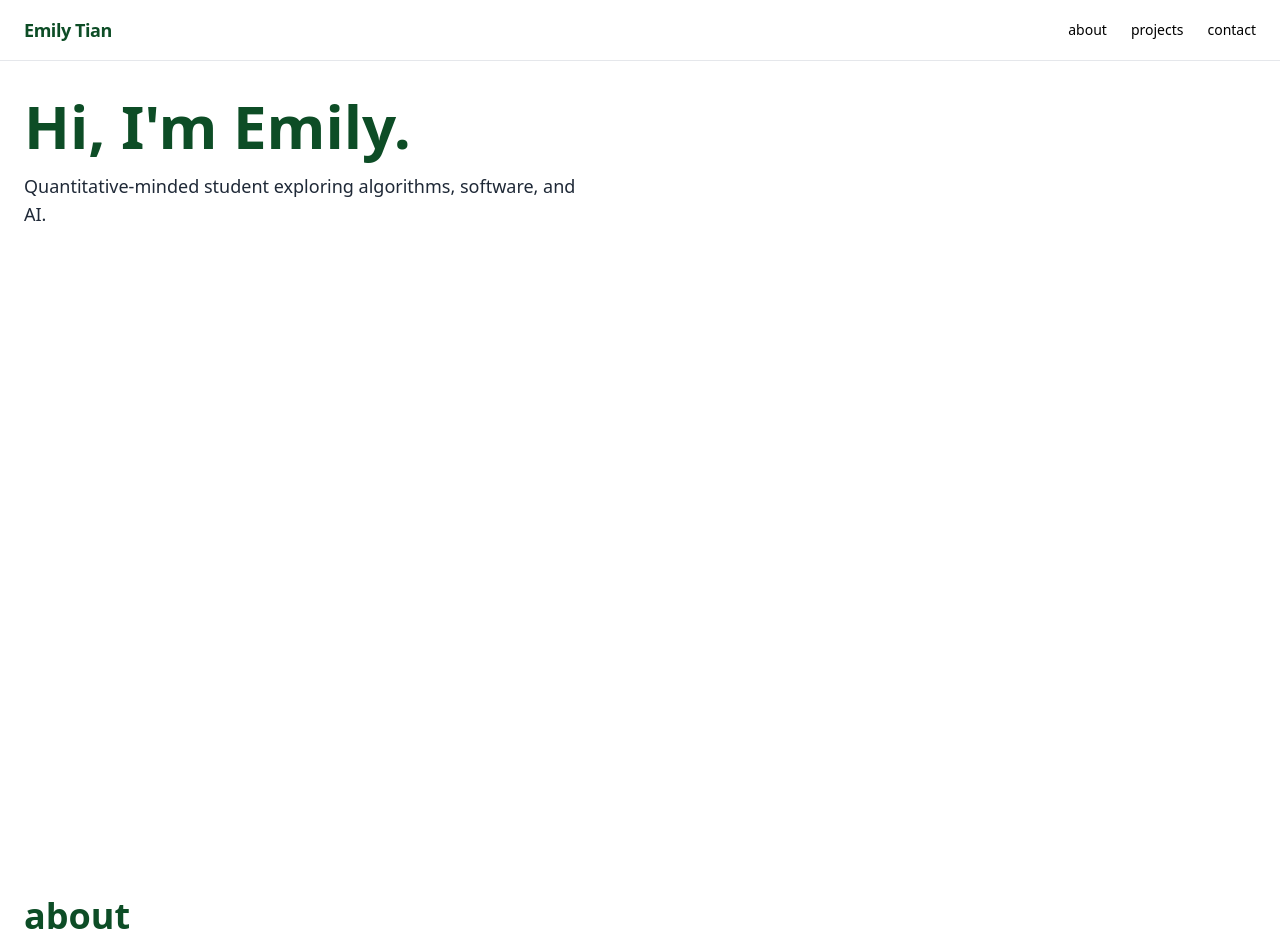
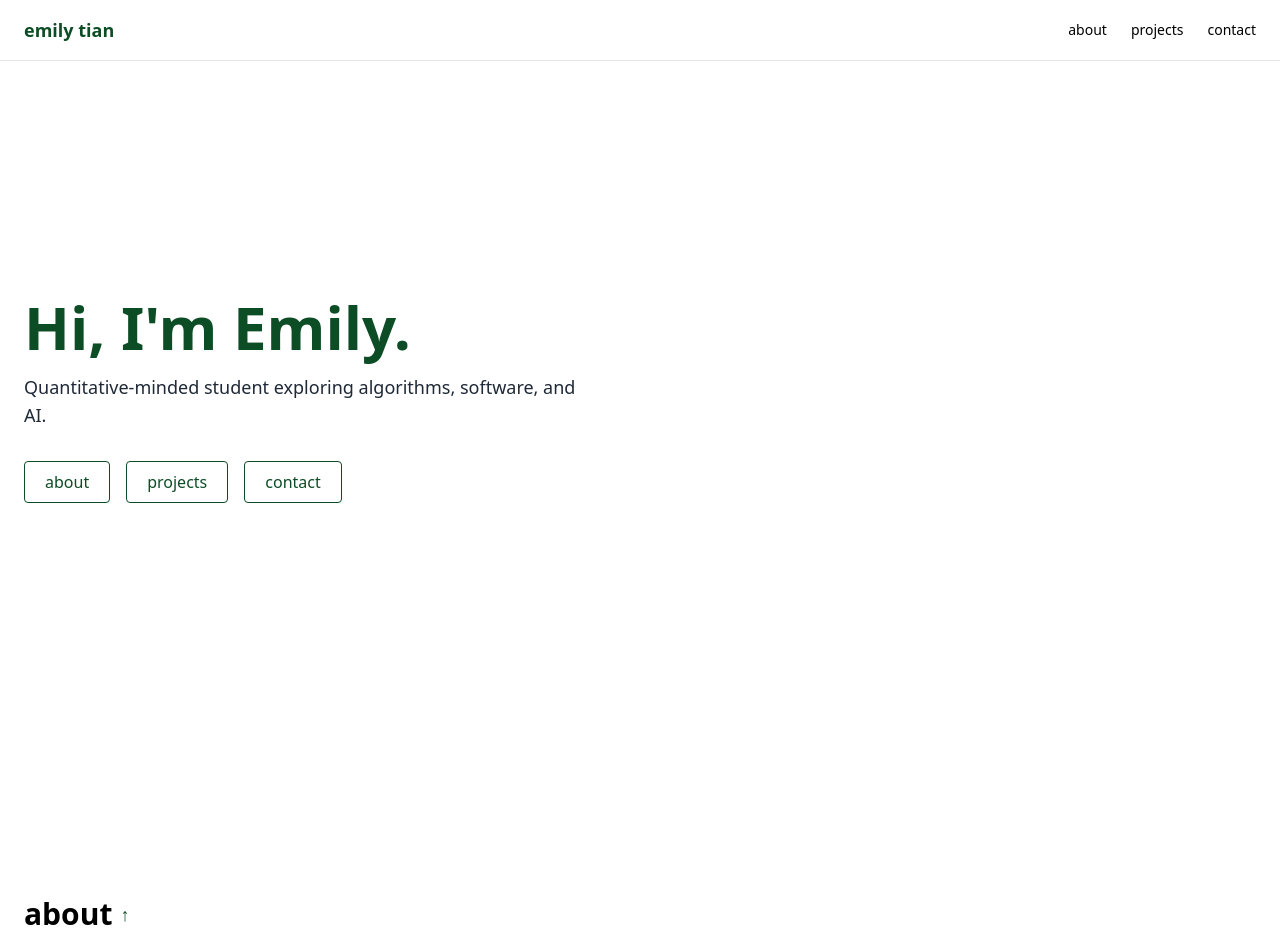
Before and after one commit to eyt44/emily-portfolio, a React (Vite) app: page / in a window 1280 px wide. Shown: the top 952 px of the page. Built offline with nearby package versions, Linux system fonts and the light colour scheme.

Commit message:
Finish navbar design, typewriter effect, navigation buttons, and UI polish

```diff
--- a/src/components/About.jsx
+++ b/src/components/About.jsx
@@ -5,7 +5,10 @@ export default function About() {
 
   return (
     <section id="about" className="min-h-screen px-6 py-24 reveal">
-      <h2 className="text-4xl font-bold text-forest mb-6">about</h2>
+      <h2 className="text-3xl font-semibold mb-4 flex items-center gap-2">
+        about
+        <a href="#hero" className="text-forest hover:underline underline-offset-4 text-lg">↑</a>
+      </h2>
 
       <p className="text-gray-800 max-w-3xl leading-relaxed">
         I'm a first-year at Yale studying mathematics and computer science and their
--- a/src/components/Contact.jsx
+++ b/src/components/Contact.jsx
@@ -21,7 +21,10 @@ export default function Contact() {
 
   return (
     <section id="contact" className="min-h-screen px-6 py-24 reveal">
-      <h2 className="text-4xl font-bold text-forest mb-6">contact</h2>
+      <h2 className="text-3xl font-semibold mb-4 flex items-center gap-2">
+        contact
+        <a href="#hero" className="text-forest hover:underline underline-offset-4 text-lg">↑</a>
+      </h2>
 
       <p className="text-gray-800 mb-6 max-w-xl">
         Always happy to chat about anything.
--- a/src/components/Hero.jsx
+++ b/src/components/Hero.jsx
@@ -4,11 +4,40 @@ export default function Hero() {
   useReveal();
 
   return (
-    <section id="hero" className="min-h-screen px-6 py-24 reveal">
-      <h1 className="text-6xl font-bold text-forest mb-4">Hi, I'm Emily.</h1>
-      <p className="text-gray-800 text-lg max-w-xl">
+    <section id="hero" className="min-h-screen px-6 py-24 reveal flex flex-col justify-center">
+      <h1 className="text-6xl font-bold text-forest mb-4">
+        Hi, I'm Emily.
+      </h1>
+
+      <p className="text-gray-800 text-lg max-w-xl mb-8">
         Quantitative-minded student exploring algorithms, software, and AI.
       </p>
+
+      {/* Buttons */}
+      <div className="flex gap-4">
+
+        <a
+          href="#about"
+          className="border border-forest text-forest px-5 py-2 rounded hover:bg-forest hover:text-white transition"
+        >
+          about
+        </a>
+
+        <a
+          href="#projects"
+          className="border border-forest text-forest px-5 py-2 rounded hover:bg-forest hover:text-white transition"
+        >
+          projects
+        </a>
+
+        <a
+          href="#contact"
+          className="border border-forest text-forest px-5 py-2 rounded hover:bg-forest hover:text-white transition"
+        >
+          contact
+        </a>
+
+      </div>
     </section>
   );
 }
--- a/src/components/Navbar.jsx
+++ b/src/components/Navbar.jsx
@@ -1,33 +1,61 @@
-import { useEffect, useState } from "react";
+import { useState, useEffect } from "react";
+import useReveal from "../hooks/useReveal";
+import useTypewriter from "../hooks/useTypewriter";
 
 export default function Navbar() {
-  const name = "Emily Tian";
-  const [typed, setTyped] = useState("");
+  useReveal();
 
-  // Typewriter effect
+  const [scrolled, setScrolled] = useState(false);
+  const [openMenu, setOpenMenu] = useState(false);
+
+  const typedName = useTypewriter("emily tian", 75); // fast, subtle typing
+
   useEffect(() => {
-    let i = 0;
-    const interval = setInterval(() => {
-      setTyped(name.slice(0, i));
-      i++;
-      if (i > name.length) clearInterval(interval);
-    }, 100);
-    return () => clearInterval(interval);
+    const handleScroll = () => setScrolled(window.scrollY > 10);
+    window.addEventListener("scroll", handleScroll);
+    return () => window.removeEventListener("scroll", handleScroll);
   }, []);
 
   return (
-    <nav className="fixed top-0 left-0 w-full bg-white border-b border-gray-200 py-4 z-50">
-      <div className="max-w-7xl mx-auto flex items-center justify-between px-6">
-        <span className="font-semibold text-lg text-forest tracking-tight">
-          {typed}
-        </span>
+    <nav
+      className={`fixed top-0 left-0 w-full z-50 transition-all border-b border-gray-200 px-6 py-4 backdrop-blur-md bg-white/80
+        ${scrolled ? "opacity-90 shadow-md" : "opacity-100 shadow-none"}
+      `}
+    >
+      <div className="flex justify-between items-center">
 
-        <div className="flex items-center gap-6 text-sm">
-          <a href="#about" className="hover:text-forest transition">about</a>
-          <a href="#projects" className="hover:text-forest transition">projects</a>
-          <a href="#contact" className="hover:text-forest transition">contact</a>
+        {/* Name link — typewriter */}
+        <a
+          href="#hero"
+          className="font-semibold text-lg text-forest transition hover:opacity-80"
+        >
+          {typedName}
+        </a>
+
+        {/* Desktop nav */}
+        <div className="hidden md:flex gap-6 text-sm">
+          <a href="#about" className="hover:underline underline-offset-4">about</a>
+          <a href="#projects" className="hover:underline underline-offset-4">projects</a>
+          <a href="#contact" className="hover:underline underline-offset-4">contact</a>
         </div>
+
+        {/* Mobile Hamburger */}
+        <button
+          className="md:hidden text-2xl text-forest"
+          onClick={() => setOpenMenu(!openMenu)}
+        >
+          {openMenu ? "✕" : "☰"}
+        </button>
       </div>
+
+      {/* Mobile dropdown */}
+      {openMenu && (
+        <div className="md:hidden flex flex-col mt-2 gap-3 text-sm bg-white p-4 rounded shadow">
+          <a href="#about" onClick={() => setOpenMenu(false)}>about</a>
+          <a href="#projects" onClick={() => setOpenMenu(false)}>projects</a>
+          <a href="#contact" onClick={() => setOpenMenu(false)}>contact</a>
+        </div>
+      )}
     </nav>
   );
 }
--- a/src/components/Projects.jsx
+++ b/src/components/Projects.jsx
@@ -5,7 +5,10 @@ export default function Projects() {
 
   return (
     <section id="projects" className="min-h-screen px-6 py-24 reveal">
-      <h2 className="text-4xl font-bold text-forest mb-10">projects</h2>
+      <h2 className="text-3xl font-semibold mb-4 flex items-center gap-2">
+        projects
+        <a href="#hero" className="text-forest hover:underline underline-offset-4 text-lg">↑</a>
+      </h2>
 
       <div className="space-y-8">
 
--- /dev/null
+++ b/src/hooks/useTypewriter.js
@@ -0,0 +1,18 @@
+import { useState, useEffect } from "react";
+
+export default function useTypewriter(text, speed = 75) {
+  const [displayed, setDisplayed] = useState("");
+
+  useEffect(() => {
+    let i = 0;
+    const interval = setInterval(() => {
+      setDisplayed(text.slice(0, i + 1));
+      i++;
+      if (i === text.length) clearInterval(interval);
+    }, speed);
+
+    return () => clearInterval(interval);
+  }, [text, speed]);
+
+  return displayed;
+}
```
